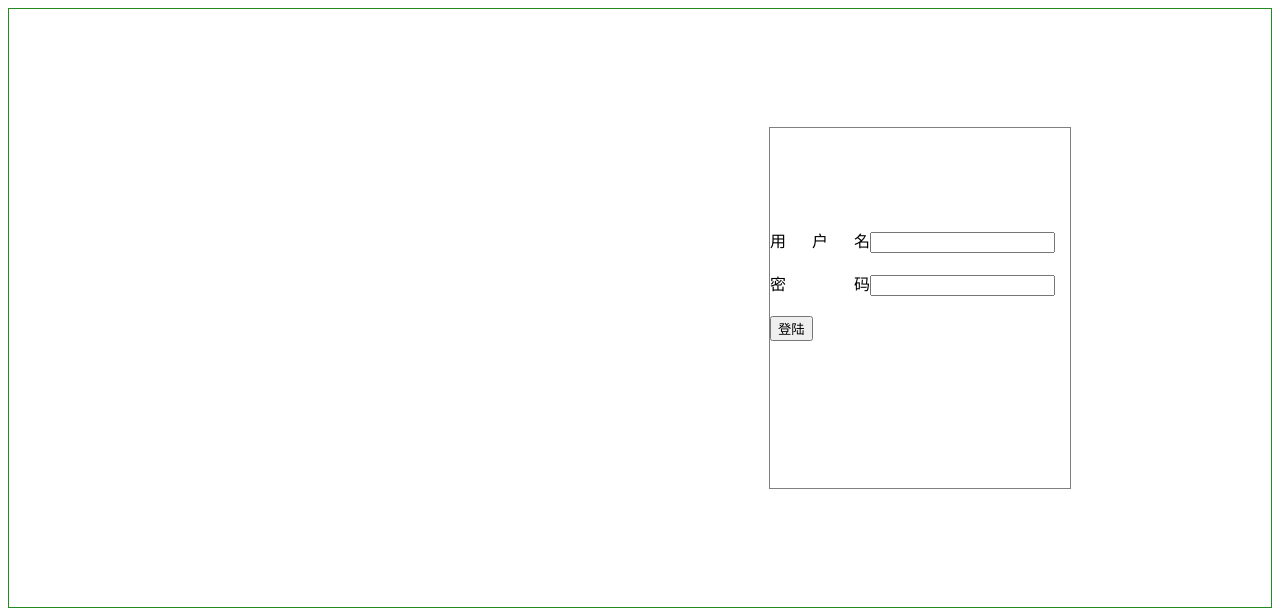
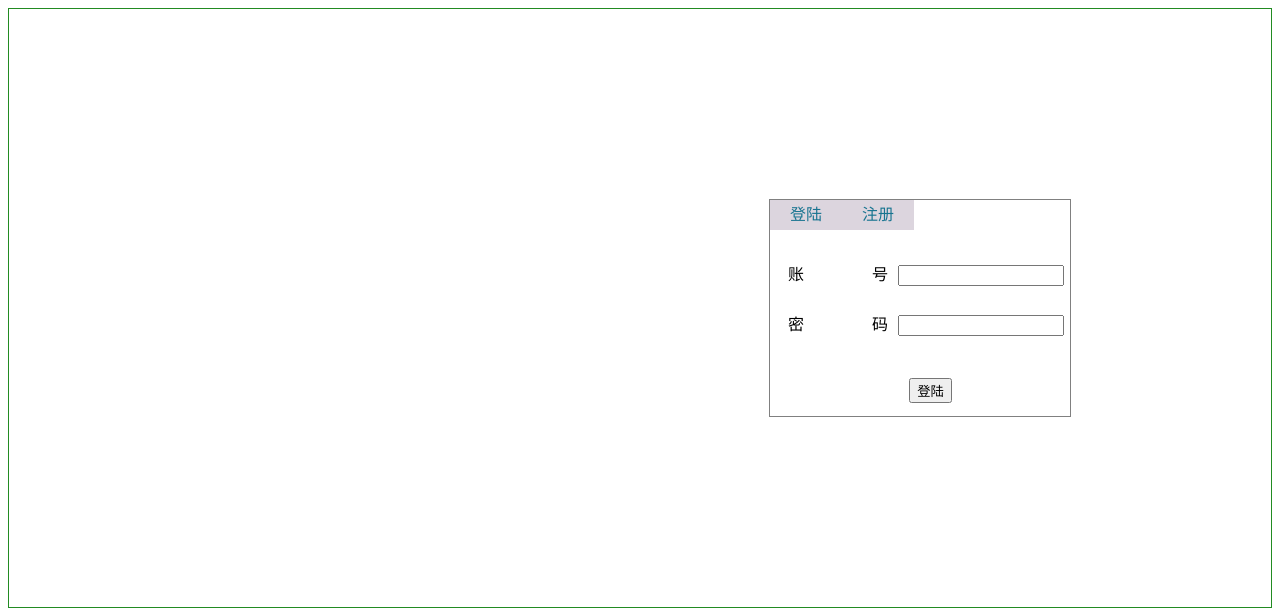
Before and after one commit to interest-life/blog-view, a React app: page /login in a window 1280 px wide. Built offline with nearby package versions, Linux system fonts and the light colour scheme.

Commit message:
upload file

```diff
--- a/package.json
+++ b/package.json
@@ -4,7 +4,7 @@
   "description": "我的博客前端组件",
   "main": "index.js",
   "scripts": {
-    "dev": "webPack-dev-server --devtool eval --colors --progress --config  webpack.config.js",
+    "dev": "webPack-dev-server --inline --devtool eval --colors --progress --config  webpack.config.js",
     "build": "webpack"
   },
   "repository": {
--- a/src/components/Blog.js
+++ b/src/components/Blog.js
@@ -1,7 +1,7 @@
 import React from 'react';
 import Header from './header/Header';
 import {Route,Link,Switch} from 'react-router-dom';
-import Login from './login_regist/Login';
+import Login from './login_regist/Login_register';
 import Home from './home/Home';
 
 export default class Blog extends React.Component{
--- a/src/components/login_regist/Login.js
+++ /dev/null
@@ -1,32 +0,0 @@
-import React from 'react';
-import Axios from 'axios';
-
-export default class Login extends React.Component{
-    constructor(props){
-        super();
-        this.props = props;
-        console.log(this.props);
-    }
-
-    login(){
-        Axios.get("/api/login",{
-            params: {"ID":123213},
-            data: {"name":"LQ","SEX":"男"},
-            withCredentials: true
-        }).then((data)=>{
-            console.log(data);
-        })
-    }
-
-    render(){
-        return(
-            <div className="blog_login">
-                <div className="login_container">
-                    <label>用户名</label><input type="text"/><br/><br/>
-                    <label>密码</label><input type="text" /><br/>
-                    <button onClick={this.login}>登陆</button>
-                </div>
-            </div>
-        );
-    }
-}
--- /dev/null
+++ b/src/components/login_regist/Login_register.js
@@ -0,0 +1,135 @@
+import React from 'react';
+import Axios from 'axios';
+
+export default class Login extends React.Component{
+    constructor(props){
+        super();
+        this.props = props;
+        console.log(this.props);
+        this.state = {
+            showLoginComponent:true
+        }
+    }
+
+    changeComponent(e){
+        var target = e.target;
+        e.stopPropagation();
+        if(target.id=="login"){
+            this.setState({showLoginComponent:true});
+        }
+        else{
+            this.setState({showLoginComponent:false});
+        }
+    }
+
+    render(){
+        return(
+            <div className="blog_login">
+                <div className="login_container">
+                    <div className="login_register_options">
+                        <a href="#" javascript="void(0)" id="login" onClick={this.changeComponent.bind(this)}>登陆</a>
+                        <a href="#" javascript="void(0)" id="register" onClick={this.changeComponent.bind(this)}>注册</a>
+                    </div>
+                    {this.state.showLoginComponent?<LoginComponent/>:<RegisterComponent register={this.register}/>}
+                </div>
+            </div>
+        );
+    }
+}
+
+class LoginComponent extends React.Component{
+    constructor(props){
+        super();
+        this.props = props;
+    }
+
+    login(){
+        var no = this.loginNoInput.value;
+        var pwd = this.loginPwdInput.value;
+        Axios.post("/api/user/login",{
+            data:{no:no,pwd:pwd},
+            withCredentials: true
+        }).then((result)=>{
+            console.log(result);
+            if(result.data.user){
+                localStorage.setItem("user",result.data.user);
+            }
+            else{
+                alert(result.data.message);
+            }
+        })
+    }
+    render(){
+        return (
+            <div className="login_register_div">
+                <div>
+                    <label>账号</label><input type="text" ref={(input)=>{this.loginNoInput = input}}/><br/>
+                </div>
+                <div>
+                    <label>密码</label><input type="password" ref={(input)=>{this.loginPwdInput=input}}/>
+                </div>
+                <div>
+                    <button onClick={this.login.bind(this)}>登陆</button>
+                </div>
+            </div>
+        );
+    }
+}
+
+class RegisterComponent extends React.Component{
+    constructor(props){
+        super();
+        this.props = props;
+    }
+
+    register(){
+        var userName = this.registerUserNameInput.value;
+        var no = this.registerNoInput.value;
+        var pwd = this.registerPwdInput.value;
+        var comfirmPwd = this.comfirmPwdInput.value;
+        if(this.validataUserMes(userName,no,pwd,comfirmPwd)){
+            var user = {userName:userName,no:no,pwd:pwd}
+            Axios.post("/api/user/register",{
+                data:{user:user},
+                withCredentials:true
+            }).then((result)=>{
+                if(result.data.message == "注册成功"){
+                    alert("注册成功！");
+                }
+            })
+        }
+    }
+
+    validataUserMes(userName,no,pwd,comfirmPwd){
+        if(userName==""||no==""||pwd==""||comfirmPwd==""){
+            alert("您输入的信息不完整");
+            return false;
+        }
+        else if(pwd!=comfirmPwd){
+            alert("两次密码不一致！");
+            return false;
+        }
+        return true;
+    }
+
+    render(){
+        return (
+            <div className="login_register_div">
+                <div>
+                    <label>用户名</label><input type="text" ref={(input)=>{this.registerUserNameInput=input}}/>
+                </div>
+                <div>
+                    <label>账号</label><input type="text" ref={(input)=>{this.registerNoInput=input}}/>
+                </div>
+                <div>
+                    <label>密码</label><input type="password" ref={(input)=>{this.registerPwdInput=input}}/>
+                </div>
+                <div><label>确认密码</label><input type="password" ref={(input)=>{this.comfirmPwdInput=input}}/>
+                </div>
+                <div>
+                    <button onClick={this.register.bind(this)}>注册</button>
+                </div>
+            </div>
+        );
+    }
+}
--- a/src/css/common.css
+++ b/src/css/common.css
@@ -57,9 +57,7 @@
 }
 
 .blog_login .login_container{
-    height: 260px;
     width: 300px;
-    padding-top: 100px;
     margin-right: 200px;
     border: 1px solid gray;
 }
@@ -69,9 +67,35 @@
     text-align: justify;
     text-align-last: justify;
     width: 100px;
+    margin-right: 10px;
 }
 
 .login_container button{
-    align:center;
-    margin-top: 20px;
+    align: center;
+    display: inline-block;
+    margin-top: 10%;
+    margin-left: 43%;
 }
+
+.login_register_options a{
+    display: inline-block;
+    background: #dcd5de;
+    height: 30px;
+    line-height: 30px;
+    text-decoration: none;
+    color: #187490;
+    padding: 0 20px;
+}
+
+.login_register_div{
+    padding-top: 20px;
+}
+
+.login_register_div >div{
+    line-height: 50px;
+    padding-left: 18px;
+}
+
+.login_register_div input{
+    width: 56%;
+}
--- a/webpack.config.js
+++ b/webpack.config.js
@@ -13,6 +13,7 @@ var config = {
     filename:'blog-boundle.js',
    // publicPath:'/blog/'
   },
+  devtool: 'source-map',
   module:{
     rules:[
       {
```
Also changed, not shown: 1 other file.
